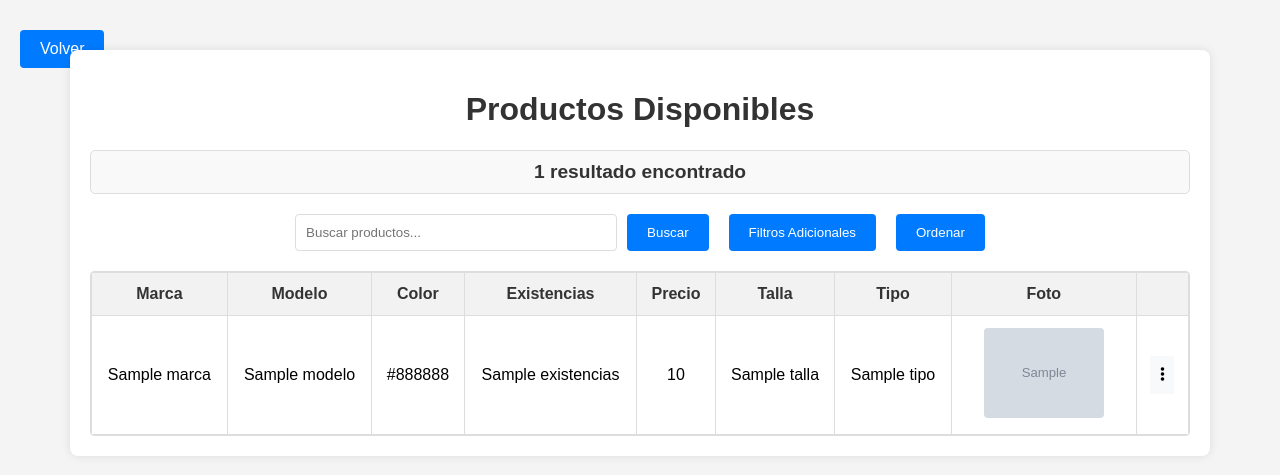
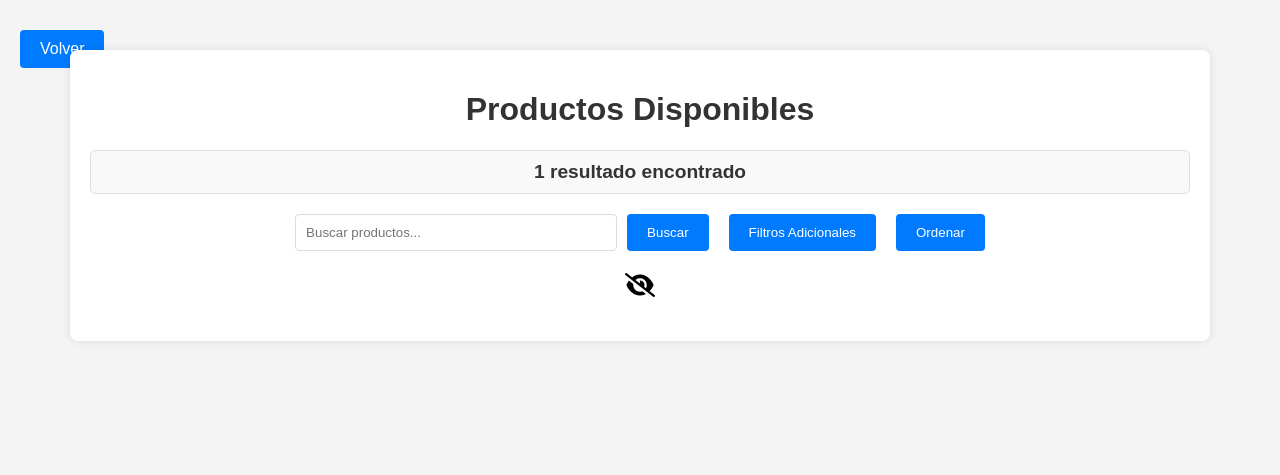
Before and after one commit to Roberto9080/repositorio_py, a Flask app: template templates/see_products.html in a window 1280 px wide. Shown: the top 475 px of the page. Run offline with Flask 3, Linux system fonts and the light colour scheme; the template is opened without the code that fills it: most values are stand-ins (such as "Sample title", 1, 10 or a date in 2020); grey boxes marked "Sample" are stand-in pictures.

Commit message:
funcion eye para ver o no ver los productos

```diff
--- /dev/null
+++ b/static/js/toggle_visibility.js
@@ -0,0 +1,21 @@
+// toggle_visibility.js
+
+document.addEventListener('DOMContentLoaded', (event) => {
+    // Inicialmente ocultar los productos
+    document.querySelector('.table-container').style.display = 'none';
+});
+
+function toggleVisibility() {
+    const tableContainer = document.querySelector('.table-container');
+    const visibilityIcon = document.getElementById('visibilityIcon');
+
+    if (tableContainer.style.display === 'none') {
+        tableContainer.style.display = 'block';
+        visibilityIcon.classList.remove('fa-eye-slash'); // Ojo cerrado
+        visibilityIcon.classList.add('fa-eye'); // Ojo abierto
+    } else {
+        tableContainer.style.display = 'none';
+        visibilityIcon.classList.remove('fa-eye'); // Ojo abierto
+        visibilityIcon.classList.add('fa-eye-slash'); // Ojo cerrado
+    }
+}
--- a/static/styles_see_products.css
+++ b/static/styles_see_products.css
@@ -275,3 +275,30 @@ td img {
     background-color: #f9f9f9; /* Fondo del mensaje */
     text-align: center; /* Centrar el texto */
 }
+
+/* styles_see_products.css */
+
+/* Estilo para el botón de visibilidad */
+.toggle-visibility {
+    margin: 20px 0;
+    text-align: center;
+}
+
+#toggleVisibilityBtn {
+    background: none;
+    border: none;
+    font-size: 24px;
+    cursor: pointer;
+}
+
+#toggleVisibilityBtn:focus {
+    outline: none;
+}
+
+.fa-eye-slash {
+    color: black; /* Puedes cambiar el color según tu diseño */
+}
+
+.fa-eye {
+    color: blue; /* Puedes cambiar el color según tu diseño */
+}
--- a/templates/see_products.html
+++ b/templates/see_products.html
@@ -9,6 +9,7 @@
     <script src="{{ url_for('static', filename='js/filtro.js') }}"></script>
     <script src="{{ url_for('static', filename='js/menu_toggle.js') }}"></script>
     <script src="{{ url_for('static', filename='js/order_options.js') }}"></script>
+    <script src="{{ url_for('static', filename='js/toggle_visibility.js') }}"></script>
 </head>
 <body>
     <a href="{{ url_for('dashboard') }}" class="button back-button">Volver</a>
@@ -27,12 +28,18 @@
           {% endif %}
         {% endwith %}
 
+
         <form action="{{ url_for('see_products') }}" method="post" class="search-form">
             <input type="text" name="search" placeholder="Buscar productos..." value="{{ search_query }}">
             <button type="submit" class="button">Buscar</button>
             <button type="button" class="button" onclick="toggleFilters()">Filtros Adicionales</button>
             <button type="button" class="button" onclick="showOrderOptions()">Ordenar</button>
         </form>
+        <div class="toggle-visibility">
+            <button id="toggleVisibilityBtn" onclick="toggleVisibility()">
+                <i id="visibilityIcon" class="fas fa-eye-slash"></i> <!-- Ojo abierto -->
+            </button>
+        </div>
         <div id="additionalFilters" style="display: none;">
             <form action="{{ url_for('see_products') }}" method="post" class="filter-form">
                 <div>
```
